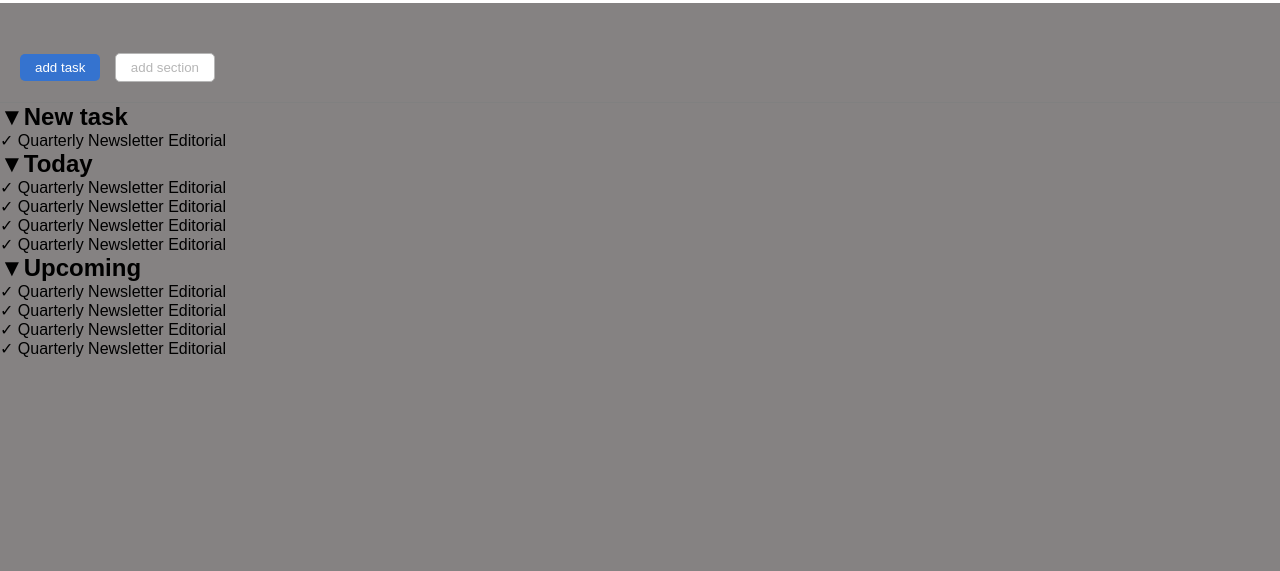
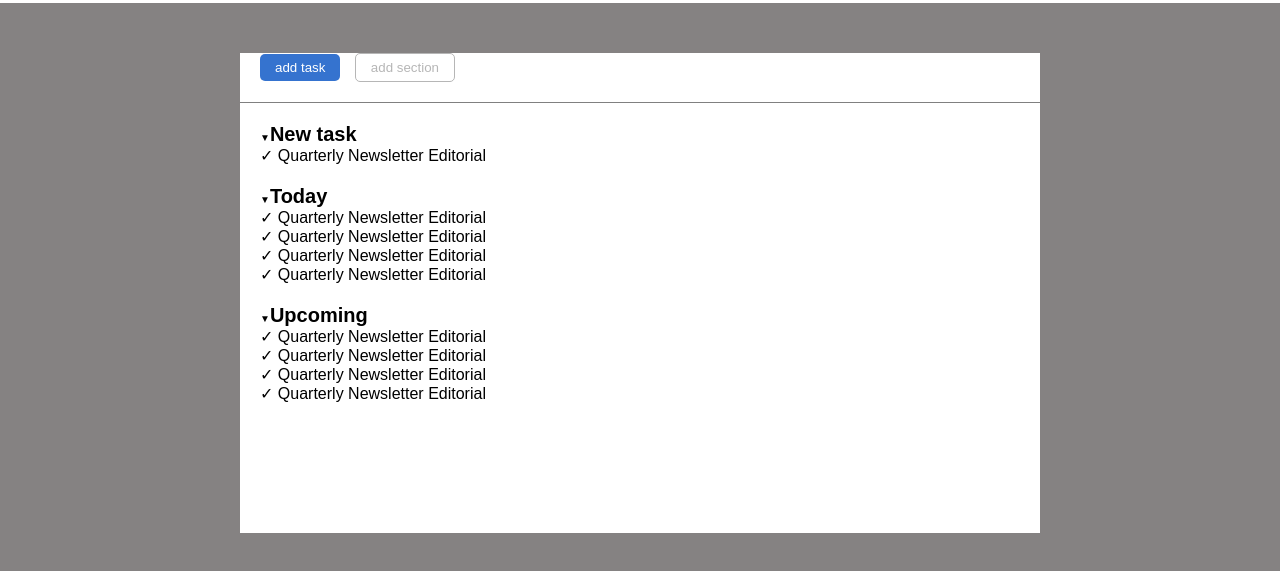
Before and after one commit to LorenzoSeverini/html-css-toboolist, a plain HTML site: page index.html in a window 1280 px wide. Shown: the part 57-628 px from the top of the page. Drawn offline with Linux system fonts and the light colour scheme.

Commit message:
style to do list

```diff
--- a/css/style.css
+++ b/css/style.css
@@ -28,15 +28,11 @@ h1{
     display: inline;
 }
 
-.container{
+main{
     max-width: 800px;
     height: 60%;
     margin: 0 auto;
     background-color: rgb(255, 255, 255);
-}
-
-main{
-
 }
 
 #button{
@@ -67,3 +63,16 @@ main{
     color: rgb(182, 182, 182);
     margin-left: 10px;
 }
+
+#simbolo{
+    font-size: 10px;
+}
+
+#todolist{
+    margin-left: 20px;
+}
+
+h2{
+    margin-top: 20px;
+    font-size: 20px;
+}
```
